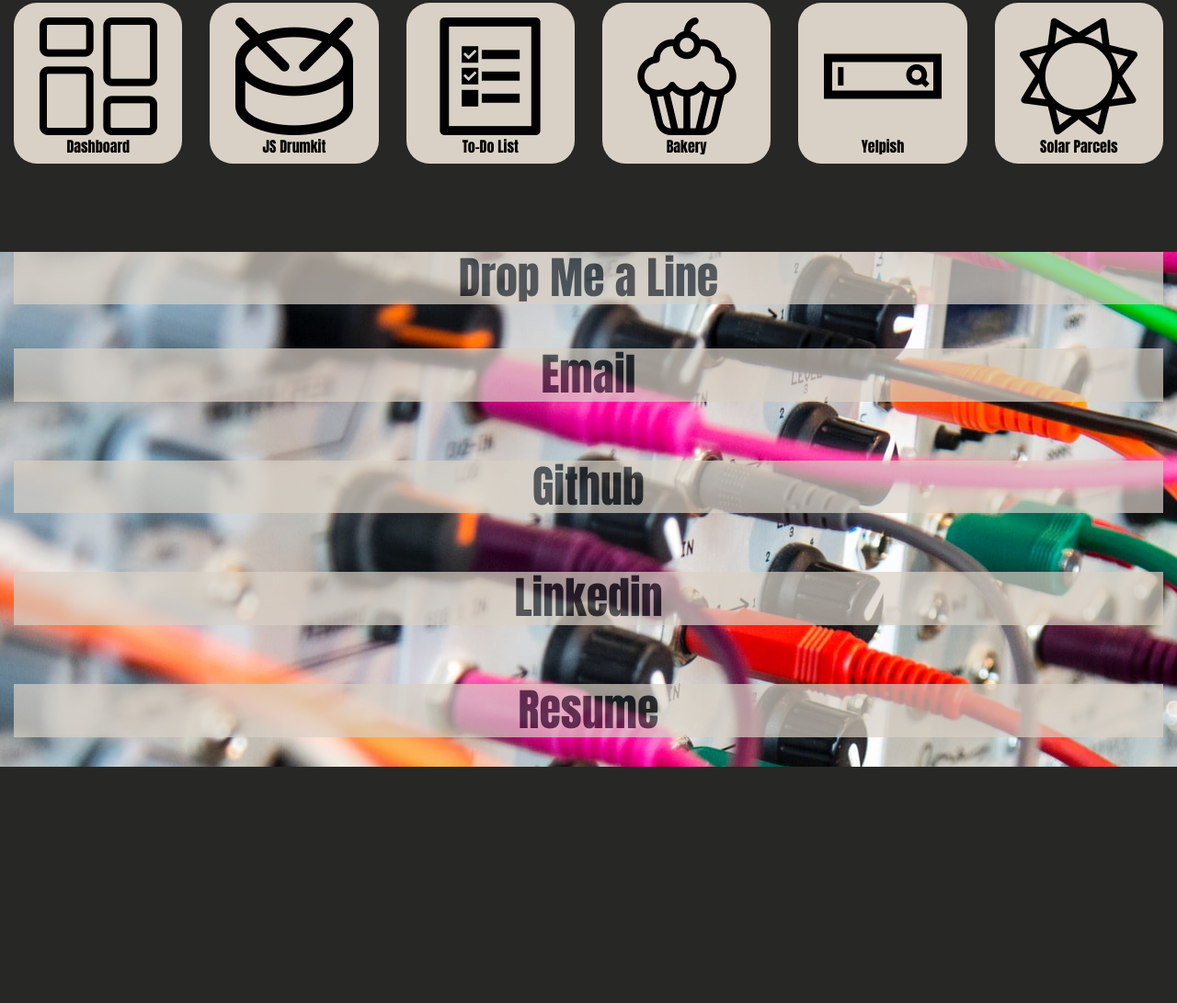
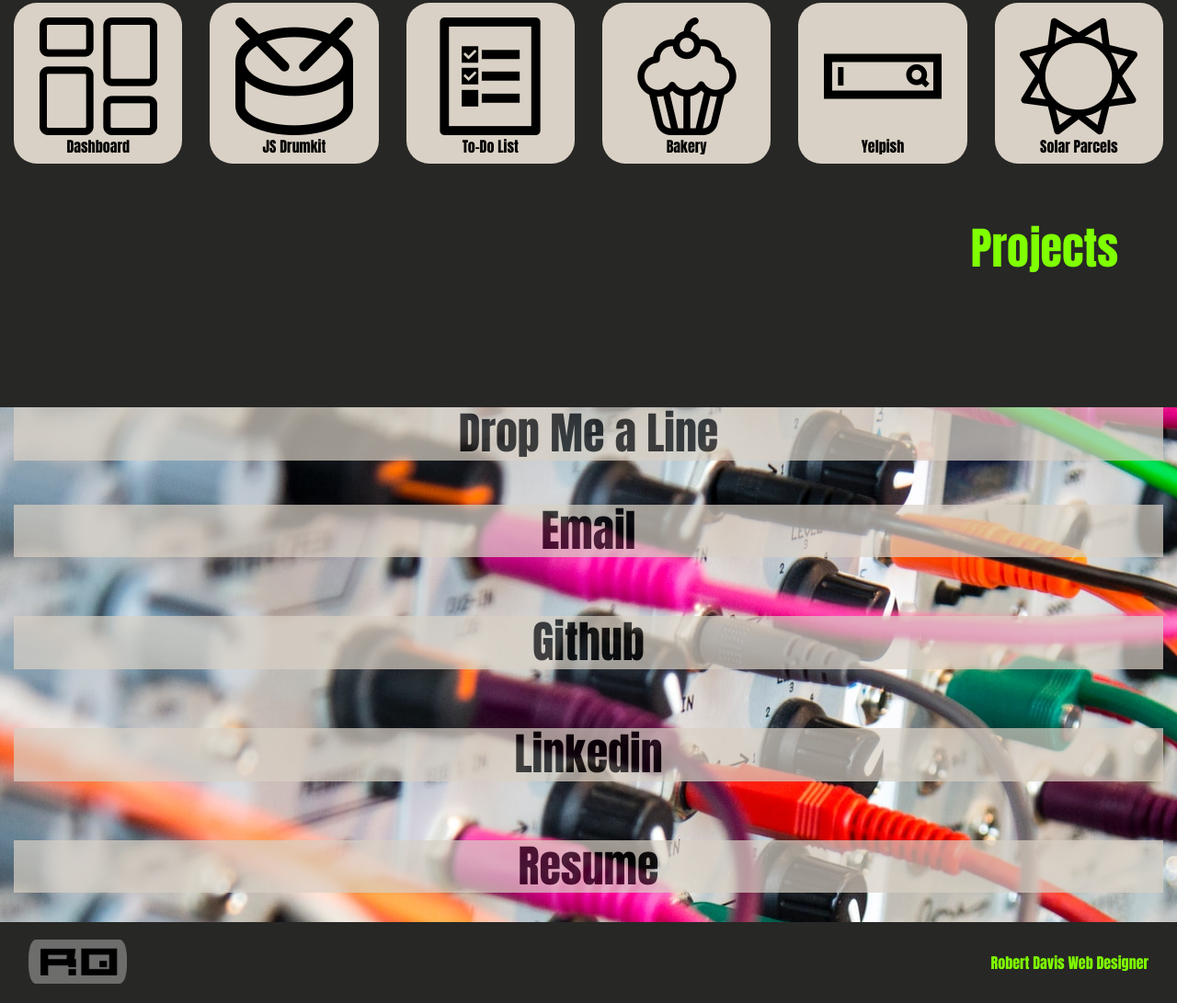
Before and after one commit to robgd3000/Portfolio, a plain HTML site: page index.html in a window 1280 px wide. Shown: the part 737-1828 px from the top of the page at 92% size. Before the commit the page ends 1571 px from the top, so only its background shows below. Drawn offline with nearby package versions, Linux system fonts and the light colour scheme; a web font is replaced by a local one.

Commit message:
contacts are connected and adding footer

```diff
--- a/index.html
+++ b/index.html
@@ -13,6 +13,7 @@
     <div class="row" style="padding: 0.5rem 0.2rem">
         <div class="col-9">
             <div class="logo">
+                <a name="top"></a>
                 <a href="#">
                     <img src="./images/logoRDgray.png" alt="home logo">
                 </a>
@@ -20,9 +21,9 @@
         </div>
         <div class="col">
             <div class="nav">
+                <a href="#projects" class="btn btn-dark" role="button" aria-disabled="true">Projects</a>
+                <a href="#contact" class="btn btn-dark" role="button">Contact</a>
                 <button type="button" class="btn btn-dark">Bio</button>
-                <button type="button" class="btn btn-dark">Projects</button>
-                <button type="button" class="btn btn-dark">Contact</button>
 
             </div>
         </div>
@@ -31,7 +32,7 @@
     <div class="row" style="height: 500px; background-color: chartreuse; border: solid #343054; border-width: 2rem;">
         <div class="col-6">
             <div class="row" style="height: 35%;"></div>
-            <div class="column-6">
+            <div class="col-6">
                 <h1>Robert <br> Davis</h1>
                 <h2>Web Designer</h2>
             </div>
@@ -41,14 +42,19 @@
         <!-- <div class="col-0">
 
         </div> -->
-        <div class="col-2" style="padding: 3rem 2.5rem; color: chartreuse;">
+        <div class="col-2 md-12 sm-12" style="padding: 3rem 2.5rem; color: chartreuse;">
             <h3>Welcome</h3>
 
         </div>
-        <div class="col" style="padding: 3rem 2.5rem; color: chartreuse;">
+        <div class="column" style="padding: 3rem 2.5rem; color: chartreuse;">
             <p style="margin-top: 1.5rem;">I'm here to make inspirational, out of this world, freaky, funky websites.</p>
         </div>
     </div>
+
+
+
+    <!-- projects -->
+    <a name="projects"></a>
     <div class="row">
         <!-- <div class="col-1">
 
@@ -95,34 +101,70 @@
             </div> </a>
         </div>
     </div>
+    <div class="row">
+        <div class="col-12" style="text-align: right; color: chartreuse; padding: 4rem;">
+            <h3>Projects</h3>
+        </div>
+    </div>
+
+
+
+
+    <!-- contact -->
+
+    <a name="contact"></a>
     <div class="row" id="contacts">
         <div class="col-12">
             <div class="row">
                 <!-- <div class="col-4"></div> -->
                 <div class="col-12" style="text-align: center;">
-                    <h3 style="background-color: #D9D1C5; opacity: 0.7;">Drop Me a Line</h3>
+                    <h3 style="background-color: #D9D1C5;">Drop Me a Line</h3>
                 </div>
             </div>
             <div class="row">
                 <div class="col-12" style="text-align: center;">
-                    <h3 style="background-color: #D9D1C5; opacity: 0.7; margin: 2rem 0rem;">Email</h3>
+                    <a href="mailto:robgd3000@gmail.com" target="_blank">
+                        <h3 style="background-color: #D9D1C5; margin: 2rem 0rem;">Email</h3>
+                    </a>
                 </div>
             </div>
             <div class="row">
                 <div class="col-12" style="text-align: center;">
-                    <h3 style="background-color: #D9D1C5; opacity: 0.7; margin: 2rem 0rem;">Github</h3>
+                    <a href="https://github.com/robgd3000">
+                        <h3 style="background-color: #D9D1C5; margin: 2rem 0rem;">Github</h3>
+                    </a>
                 </div>
             </div>
             <div class="row">
                 <div class="col-12" style="text-align: center;">
-                    <h3 style="background-color: #D9D1C5; opacity: 0.7; margin: 2rem 0rem;">Linkedin</h3>
+                    <a href="https://www.linkedin.com/in/robert-davis-90048ba5/">
+                        <h3 style="background-color: #D9D1C5; margin: 2rem 0rem;">Linkedin</h3>
+                    </a>
                 </div>
             </div>
             <div class="row">
                 <div class="col-12" style="text-align: center;">
-                    <h3 style="background-color: #D9D1C5; opacity: 0.7; margin: 2rem 0rem;">Resume</h3>
+                    <a href="https://www.canva.com/design/DAD1zFB21t8/Sc2jt2_XJJpIm_WT2u0ESQ/view?utm_content=DAD1zFB21t8&utm_campaign=designshare&utm_medium=link&utm_source=sharebutton">
+                        <h3 style="background-color: #D9D1C5; margin: 2rem 0rem;">Resume</h3>
+                    </a>
                 </div>
             </div>
+        </div>
+    </div>
+
+
+    <!-- footer -->
+
+    <div class="row" style="padding: 1rem;">
+        <div class="col 2">
+            <div class="logo">
+                <a href="#top">
+                     <img src="./images/logoRDgray.png">
+                </a>
+            </div>
+        </div>
+        <div class="col 10" style="color: chartreuse; text-align: right;">
+            <p style="padding-top: 1rem;">Robert Davis Web Designer</p>
         </div>
     </div>
 </div>
--- a/styles.css
+++ b/styles.css
@@ -89,6 +89,12 @@ h3 {
 
 #contacts {
   background-image: url(./images/cables.jpg);
-  margin-top: 6rem;
+  margin-top: 4rem;
   height: auto;
 }
+
+#contacts h3 {
+  color: black;
+  text-decoration: none;
+  opacity: 0.7;
+}
```
